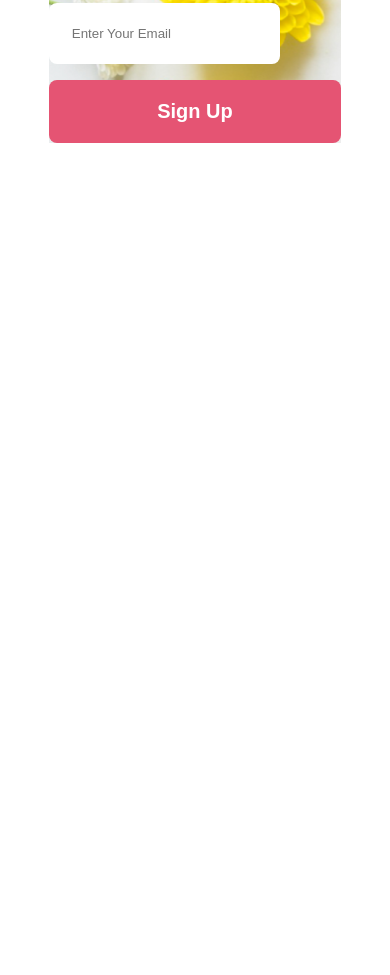
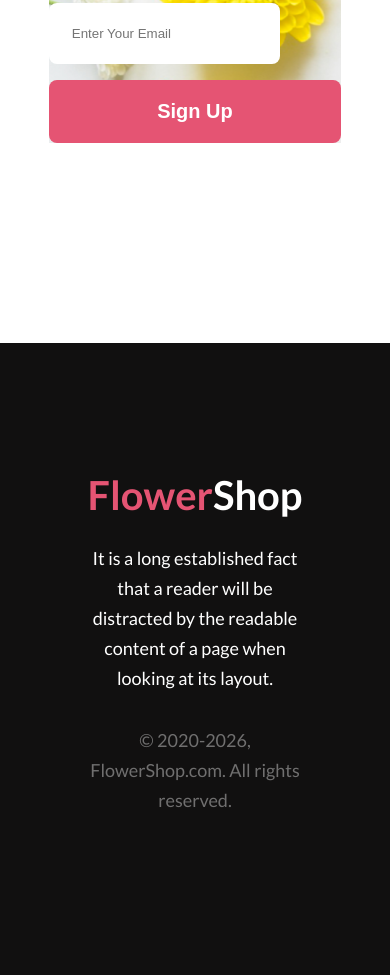
Before and after one commit to SayedHasanDipto/Online-Flower-Shop, a plain HTML site: page index.html in a window 390 px wide. Shown: the part 7929-8904 px from the top of the page. Before the commit the page ends 8272 px from the top, so only its background shows below. Drawn offline with Linux system fonts and the light colour scheme.

Commit message:
Add footer section and made it responsive

```diff
--- a/index.html
+++ b/index.html
@@ -97,6 +97,14 @@
             </div>
         </div>
     </section>
+
+    <footer>
+        <div class="footer-container">
+            <h3 class="section-header"><span class="pink">Flower</span><span class="white-color">Shop</span></h3>
+            <p class="discribtion footer-describtion">It is a long established fact that a reader will be distracted by the readable content of a page when looking at its layout.</p>
+            <p class="discribtion center">&copy; 2020-2026, FlowerShop.com. All rights reserved. </p>
+        </div>
+    </footer>
 </body>
 
 </html>
--- a/style.css
+++ b/style.css
@@ -218,10 +218,38 @@ section {
     border: none;
 }
 
+footer {
+    background-color: #111010;
+}
 
+.white-color {
+    color: white;
+}
 
+footer {
+    display: flex;
+    align-items: center;
+    justify-content: center;
 
+}
 
+.footer-container {
+    padding: 128px;
+}
+
+.footer-describtion {
+    text-align: center;
+    margin: 0px auto;
+    color: white;
+    font-size: 18px;
+    line-height: 30px;
+    margin-bottom: 32px;
+}
+
+.center {
+    text-align: center;
+    color: rgba(255, 255, 255, 0.4);
+}
 
 
 
```
